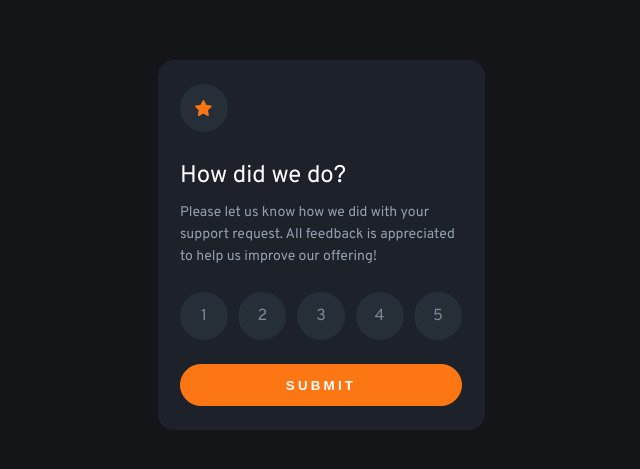
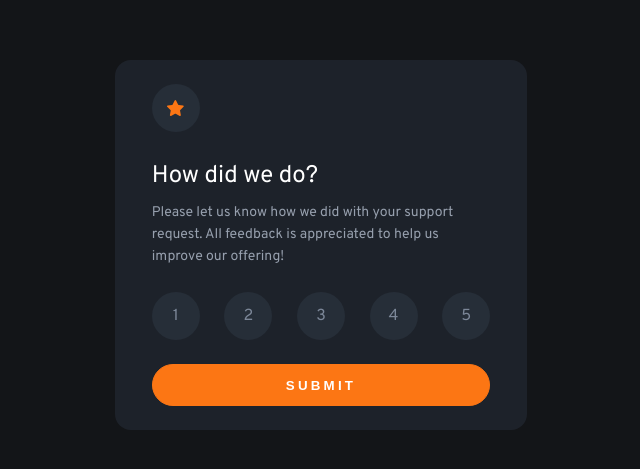
Before and after one commit to webstormcam/Interactive_Rating_Component, a plain HTML site: page index.html in a window 1280 px wide. Shown: the part 155-624 px from the top of the page, without its empty margins (319-959 px from the left). Drawn offline with Linux system fonts and the light colour scheme.

Commit message:
I am happy with this

```diff
--- a/style.css
+++ b/style.css
@@ -123,11 +123,23 @@ button:hover{
     color: #FC7614;
     background-color: #262E38;
     border-radius: 1rem;
-    margin-top: 1rem;
-    margin-bottom: 1rem;
+    margin-top: 2rem;
+    margin-bottom: 2rem;
     padding: 0.5rem 1rem;
 }
 .thanks-pic{
     width: 144px;
     height: 96px;
 }
+
+@media screen and (min-width:768px) {
+    #question-box{
+        display: flex;
+        flex-direction: column;
+       width: 412px;
+       margin: 0 auto;
+       background-color: #232a34a8;
+       padding: 1.5rem 2.3rem;
+       border-radius: 1rem;
+    }
+}
```
